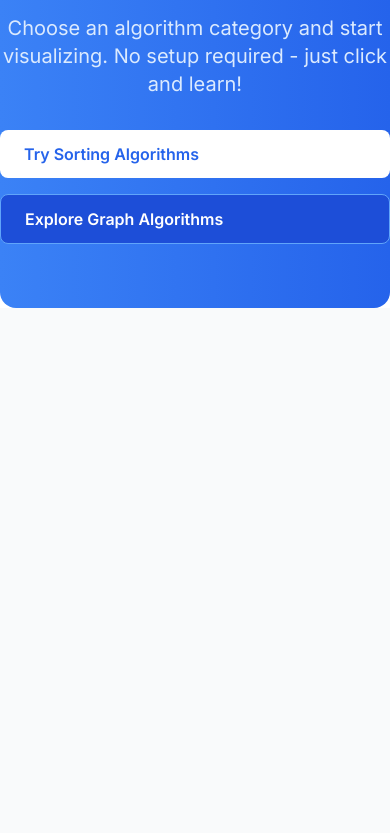
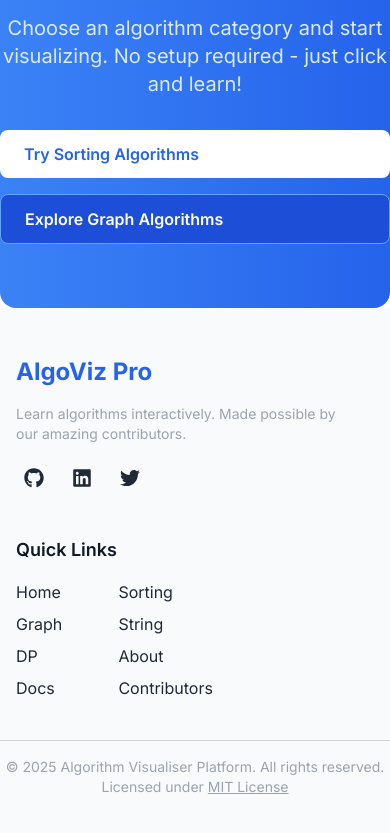
Before and after one commit to CipherYuvraj/Algorithm-Visualiser-Platform, a React (Create React App) app in the folder frontend/: page / in a window 390 px wide. Shown: the part 3050-3883 px from the top of the page. Before the commit the page ends 3358 px from the top, so only its background shows below. Built offline with nearby package versions, Linux system fonts and the light colour scheme; no server answers.

Commit message:
feat(ui): add responsive footer with social and quick links

```diff
--- a/frontend/package.json
+++ b/frontend/package.json
@@ -22,6 +22,7 @@
     "react-chartjs-2": "^5.2.0",
     "react-dom": "^18.2.0",
     "react-hot-toast": "^2.4.0",
+    "react-icons": "^5.5.0",
     "react-router-dom": "^6.8.1",
     "react-scripts": "5.0.1",
     "tailwindcss": "^3.2.7",
--- /dev/null
+++ b/frontend/src/components/Layout/Footer.jsx
@@ -0,0 +1,121 @@
+import { FaGithub, FaLinkedin, FaTwitter } from "react-icons/fa";
+
+const Footer = ({ darkMode }) => {
+  const currentYear = new Date().getFullYear();
+
+  const socialLinks = [
+    {
+      platform: "GitHub",
+      url: "https://github.com/CipherYuvraj",
+      icon: <FaGithub className="w-5 h-5" />,
+    },
+    {
+      platform: "LinkedIn",
+      url: "https://www.linkedin.com/in/yuvraj-udaywal-7a5ba9275",
+      icon: <FaLinkedin className="w-5 h-5" />,
+    },
+    {
+      platform: "Twitter",
+      url: "https://twitter.com/your_twitter_handle",
+      icon: <FaTwitter className="w-5 h-5" />,
+    },
+  ];
+
+  const quickLinks = [
+    { name: "Home", path: "/" },
+    { name: "Sorting", path: "/sorting" },
+    { name: "Graph", path: "/graph" },
+    { name: "String", path: "/string" },
+    { name: "DP", path: "/dp" },
+    { name: "About", path: "/about" },
+    { name: "Docs", path: "/docs" },
+    { name: "Contributors", path: "/contributors" },
+  ];
+
+  return (
+    <footer
+      className={`py-12 transition-all duration-500 ${
+        darkMode ? "bg-gray-900 text-gray-200" : "bg-gray-50 text-gray-800"
+      }`}
+    >
+      {/* Top Row: Social & Quick Links */}
+      <div className="max-w-7xl mx-auto px-4 sm:px-6 lg:px-8 flex flex-col lg:flex-row justify-between items-start lg:items-start gap-10 lg:gap-0">
+        {/* Social Media */}
+        <div className="flex flex-col space-y-4 flex-1">
+          <h2
+            className={`text-2xl font-bold text-blue-600`}
+          >
+            AlgoViz Pro
+          </h2>
+          <p className="text-sm text-gray-400 max-w-xs">
+            Learn algorithms interactively. Made possible by our amazing
+            contributors.
+          </p>
+          <div className="flex space-x-3 mt-2">
+            {socialLinks.map((link) => (
+              <a
+                key={link.platform}
+                href={link.url}
+                target="_blank"
+                rel="noopener noreferrer"
+                className="p-2 rounded-lg hover:bg-blue-500/20 transition-all transform hover:scale-110"
+              >
+                {link.icon}
+              </a>
+            ))}
+          </div>
+        </div>
+
+        {/* Quick Links */}
+        <div className="flex-1">
+          <h3
+            className={`text-lg font-semibold mb-4 ${
+              darkMode ? "text-white" : "text-gray-900"
+            }`}
+          >
+            Quick Links
+          </h3>
+          <div className="grid grid-cols-2 sm:grid-cols-2 md:grid-cols-1 lg:grid-cols-2 gap-2">
+            {quickLinks.map((link) => (
+              <a
+                key={link.name}
+                href={link.path}
+                className="hover:text-blue-400 transition-colors"
+              >
+                {link.name}
+              </a>
+            ))}
+          </div>
+        </div>
+      </div>
+
+      {/* Divider */}
+      <div
+        className={`mt-10 border-t ${
+          darkMode ? "border-gray-700" : "border-gray-300"
+        }`}
+      ></div>
+
+      {/* Centered Copyright */}
+      <div className="mt-4 text-center text-sm text-gray-400">
+        <p>
+          &copy; {currentYear} Algorithm Visualiser Platform. All rights
+          reserved.
+        </p>
+        <p>
+          Licensed under{" "}
+          <a
+            href="https://opensource.org/licenses/MIT"
+            target="_blank"
+            rel="noopener noreferrer"
+            className="underline hover:text-blue-400"
+          >
+            MIT License
+          </a>
+        </p>
+      </div>
+    </footer>
+  );
+};
+
+export default Footer;
--- a/frontend/src/components/Layout/Layout.jsx
+++ b/frontend/src/components/Layout/Layout.jsx
@@ -1,33 +1,33 @@
-import React, { useState, useEffect } from 'react';
-import Navbar from './Navbar';
+import React, { useState, useEffect } from "react";
+import Navbar from "./Navbar";
+import Footer from "./Footer";
 
 const Layout = ({ children }) => {
   const [darkMode, setDarkMode] = useState(() => {
     // Check localStorage for saved theme preference
-    const saved = localStorage.getItem('darkMode');
+    const saved = localStorage.getItem("darkMode");
     return saved ? JSON.parse(saved) : false;
   });
 
   // Save theme preference to localStorage
   useEffect(() => {
-    localStorage.setItem('darkMode', JSON.stringify(darkMode));
+    localStorage.setItem("darkMode", JSON.stringify(darkMode));
   }, [darkMode]);
 
   // Apply theme to document
   useEffect(() => {
     if (darkMode) {
-      document.documentElement.classList.add('dark');
+      document.documentElement.classList.add("dark");
     } else {
-      document.documentElement.classList.remove('dark');
+      document.documentElement.classList.remove("dark");
     }
   }, [darkMode]);
 
   return (
-    <div className={`min-h-screen ${darkMode ? 'dark' : ''}`}>
+    <div className={`min-h-screen ${darkMode ? "dark" : ""}`}>
       <Navbar darkMode={darkMode} setDarkMode={setDarkMode} />
-      <main className="pt-16">
-        {children}
-      </main>
+      <main className="pt-16">{children}</main>
+      <Footer darkMode={darkMode} />
     </div>
   );
 };
```
Also changed, not shown: 1 other file (tests, documents, lock files or other folders).
